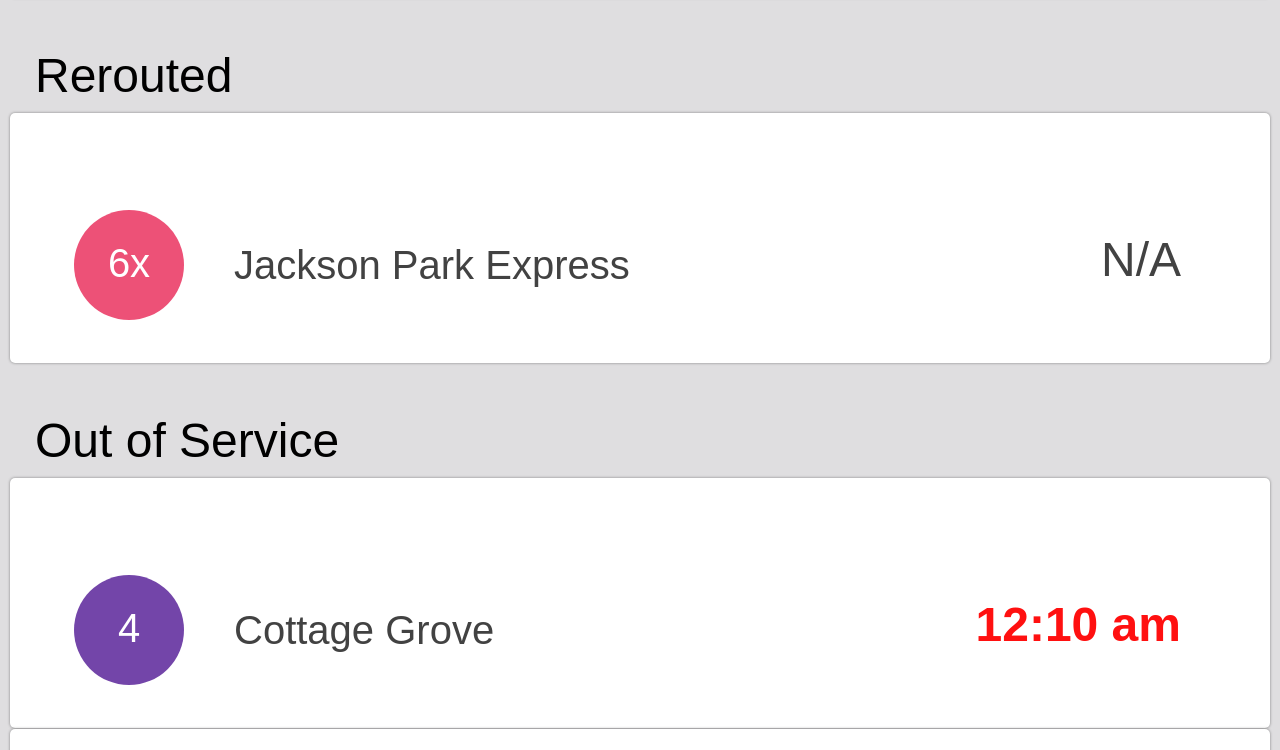
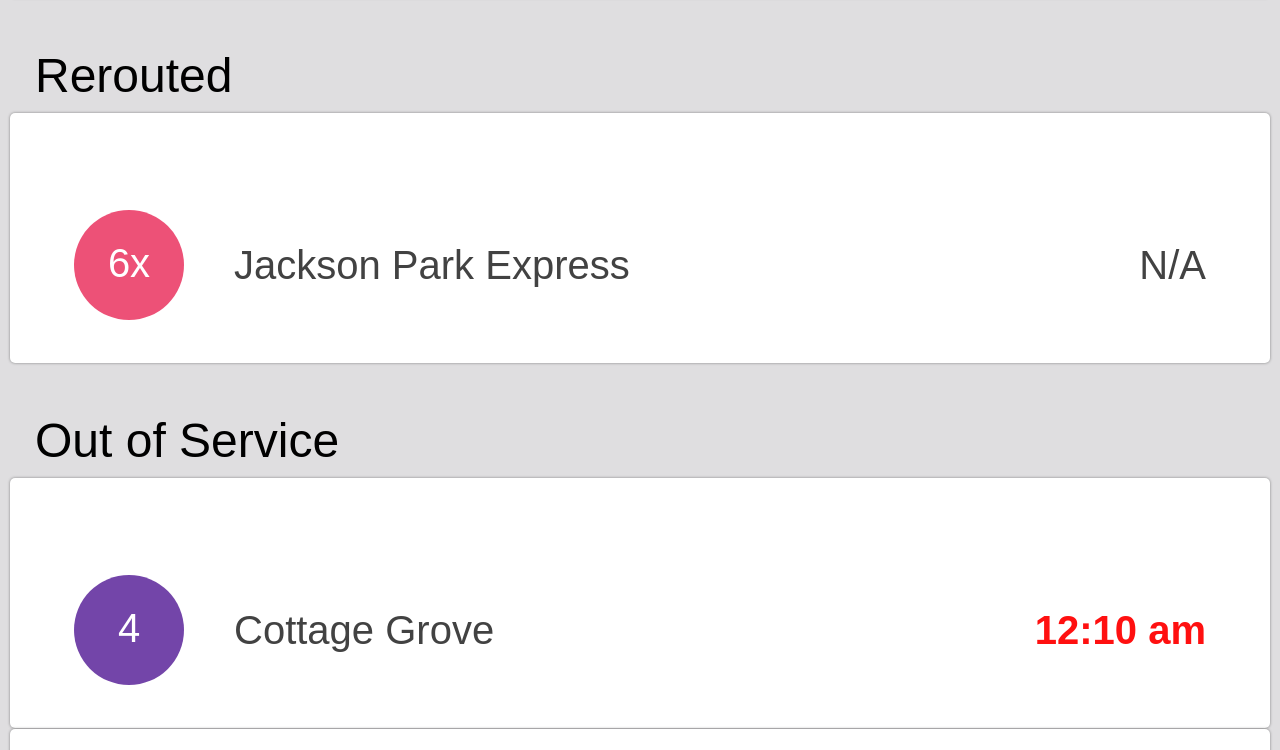
Before and after one commit to farmon7/Frontend_Challenge, a plain HTML site: page index.html in a window 1280 px wide. Shown: the part 2050-2800 px from the top of the page. Drawn offline with Linux system fonts and the light colour scheme.

Commit message:
revised II

```diff
--- a/css/bbstyle.css
+++ b/css/bbstyle.css
@@ -10,7 +10,7 @@ body {
 }
 
 .statusbar {
-  width: 960px;
+  width: 980px;
 }
 
 .nav-icons {
@@ -42,14 +42,14 @@ body {
 
 h1 {
   font-size: 1.5em;
-  margin-top: 80px;
-  margin-left: 150px;
-  padding-right: 300px;
+  margin-top: 120px;
+  margin-left: 95px;
 }
 
 nav {
   position: fixed;
   height: 450px;
+  width: 980px;
   background-color: #17BF1A;
   font-size: 36px;
   color: white;
@@ -60,6 +60,7 @@ nav {
   padding-top: 450px;
   background-color: #dfdee0 ;
 }
+
 
 main {
   font-size: 3em;
@@ -105,13 +106,11 @@ h2 {
 }
 
 h4 {
-  font-size: 3em;
+  font-size: 2.5em;
   display: inline-block;
-  width: 160px;
+  width: 250px;
   margin-left: auto;
-  margin-right: 25px;
-  margin-top: 30px;
-  margin-bottom: 1px;
+  margin-top: 65px;
   text-align: right;
 }
 
@@ -138,12 +137,12 @@ h4 {
 .nafrequency {
   color: #424242;
   font-weight: normal;
-  margin-top: 55px;
+  margin-top: 65px;
 }
 
 .ofrequency {
   color: #FF1010;
-  font-size: 3em;
+  font-size: 2.5em;
   width: 210px;
-  margin-top: 55px;
+  margin-top: 65px;
 }
```
